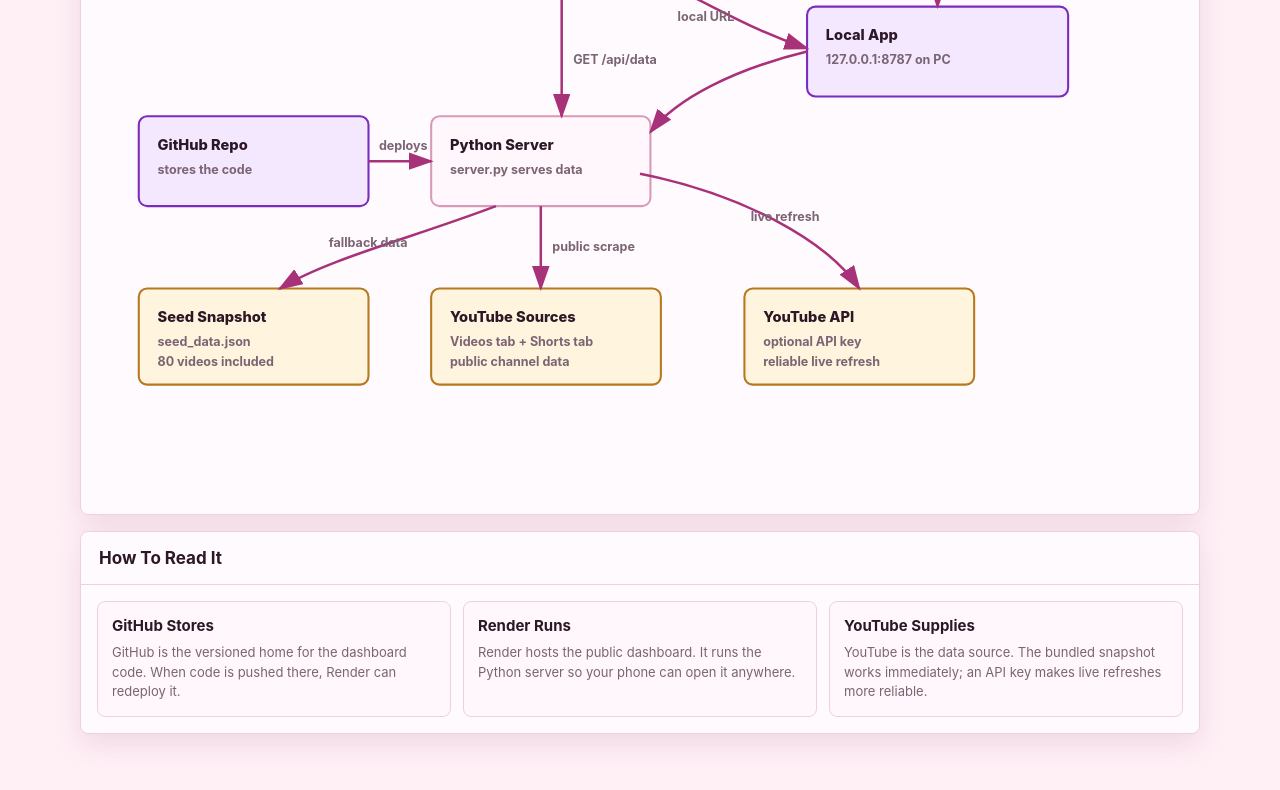
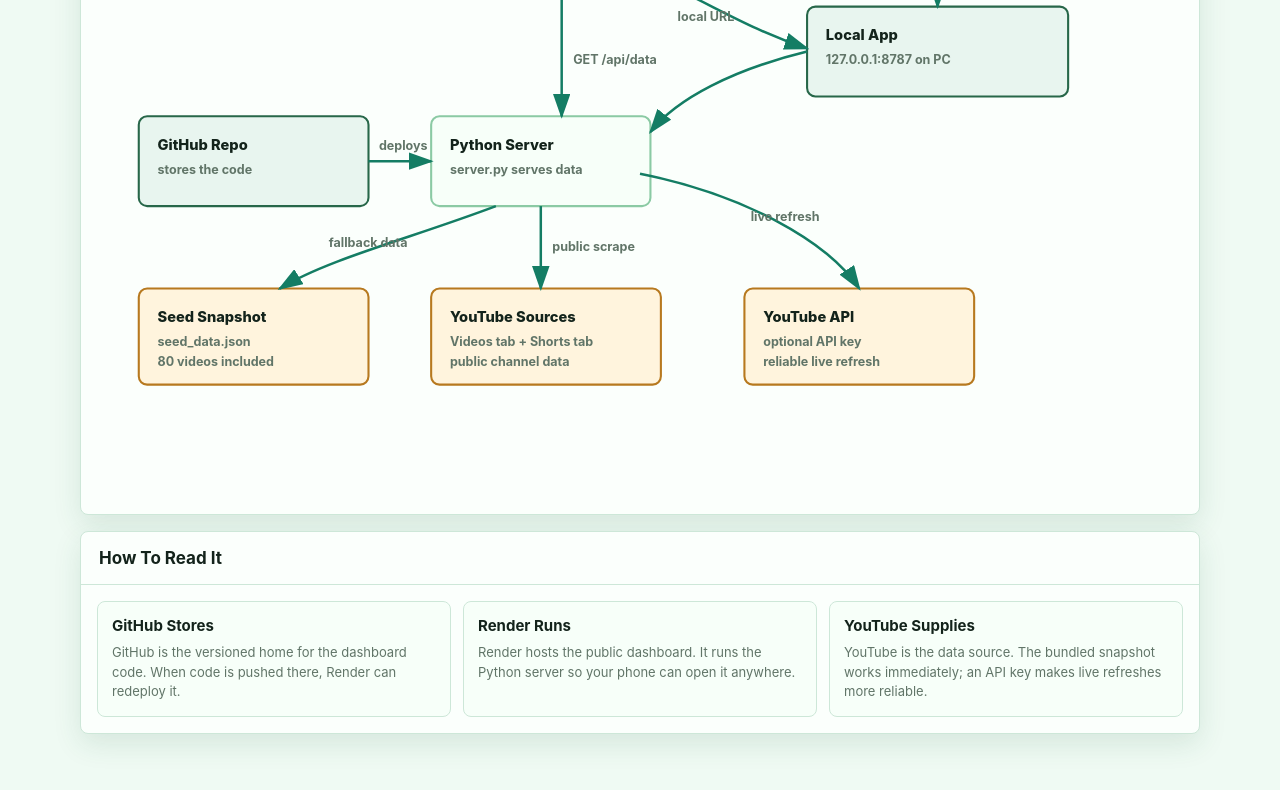
Before and after one commit to stefadoresalieri/StefadoreDash, a plain HTML site: page stefadore_live_dashboard/architecture.html in a window 1280 px wide. Shown: the part 332-1122 px from the top of the page. Drawn offline with Linux system fonts and the light colour scheme.

Commit message:
Switch dashboard theme to green

```diff
--- a/stefadore_live_dashboard/architecture.html
+++ b/stefadore_live_dashboard/architecture.html
@@ -7,15 +7,15 @@
   <style>
     :root {
       color-scheme: light;
-      --ink: #2c1726;
-      --muted: #7b6473;
-      --line: #efd1dd;
-      --panel: #fffafd;
-      --page: #fff0f6;
-      --red: #d63384;
-      --teal: #a83279;
-      --blue: #7b2cbf;
-      --shadow: 0 10px 28px rgba(126, 38, 88, 0.12);
+      --ink: #13231b;
+      --muted: #617568;
+      --line: #cde7d8;
+      --panel: #fbfffc;
+      --page: #effaf3;
+      --red: #2f855a;
+      --teal: #147d64;
+      --blue: #276749;
+      --shadow: 0 10px 28px rgba(34, 101, 68, 0.12);
     }
 
     * { box-sizing: border-box; }
@@ -109,19 +109,19 @@
     }
 
     .node rect {
-      fill: #fff7fb;
-      stroke: #d99ab9;
+      fill: #f7fff9;
+      stroke: #8bcaa4;
       stroke-width: 2;
       rx: 8;
     }
 
     .node.primary rect {
-      fill: #fde7f1;
+      fill: #dff5e8;
       stroke: var(--red);
     }
 
     .node.host rect {
-      fill: #f4e8ff;
+      fill: #e8f5ef;
       stroke: var(--blue);
     }
 
@@ -166,7 +166,7 @@
       border: 1px solid var(--line);
       border-radius: 8px;
       padding: 14px;
-      background: #fff7fb;
+      background: #f7fff9;
     }
 
     .card h3 {
@@ -214,7 +214,7 @@
           <desc id="diagramDesc">The browser talks to the dashboard page, which calls a Python server. The server reads seed data and can refresh from YouTube or the YouTube API. GitHub sends code to Render for the public site.</desc>
           <defs>
             <marker id="arrowhead" markerWidth="10" markerHeight="7" refX="9" refY="3.5" orient="auto">
-              <polygon points="0 0, 10 3.5, 0 7" fill="#a83279"></polygon>
+              <polygon points="0 0, 10 3.5, 0 7" fill="#147d64"></polygon>
             </marker>
           </defs>
 
```
Also changed, not shown: stefadore_live_dashboard/index.html (+18 -18 lines).
